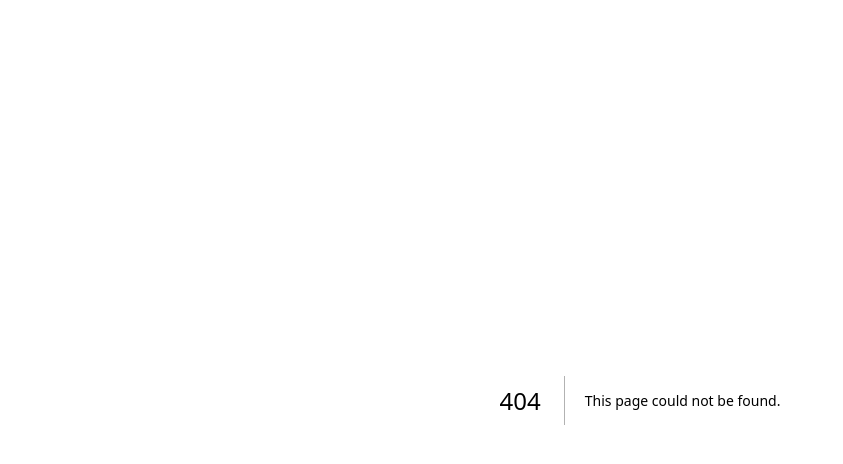
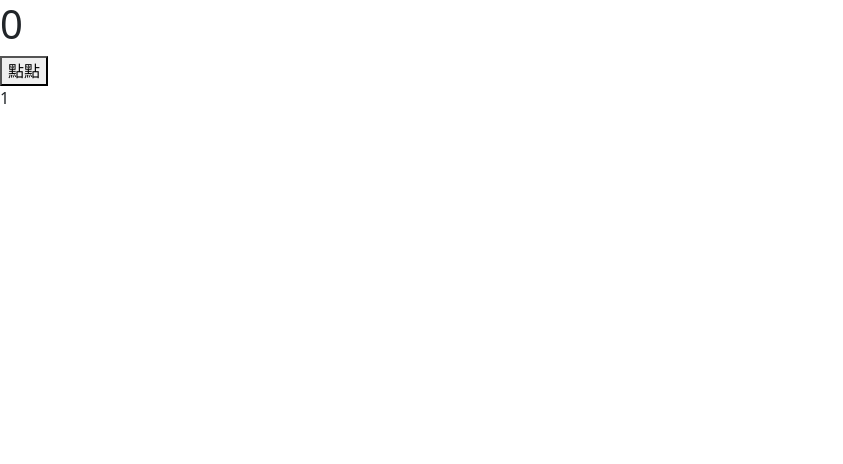
Before and after one commit to yanniao0827/next, a Next.js app: page /render-try1 in a window 1280 px wide. Before the commit this address had no page. Shown: the top 464 px of the page, without its empty margins (0-843 px from the left). Built offline with nearby package versions, Linux system fonts and the light colour scheme.

Commit message:
父元件 render 時 子元件也會跟著 render

```diff
--- /dev/null
+++ b/components/common/child-a.js
@@ -0,0 +1,12 @@
+import {useRef} from 'react'
+
+export default function ChildA() {
+    const refA=useRef();
+    refA.current ||=0;
+    refA.current++;
+  return (
+    <div>
+      {refA.current}
+    </div>
+  )
+}
--- /dev/null
+++ b/pages/render-try1.js
@@ -0,0 +1,13 @@
+import ChildA from '@/components/common/child-a';
+import React,{useRef,useState} from 'react'
+
+export default function RenderTry1() {
+    const [count,setCount]=useState(0);
+  return (
+    <div>
+      <h1>{count}</h1>
+      <button onClick={()=>setCount(count+1)}>點點</button>
+      <ChildA />
+    </div>
+  )
+}
```
